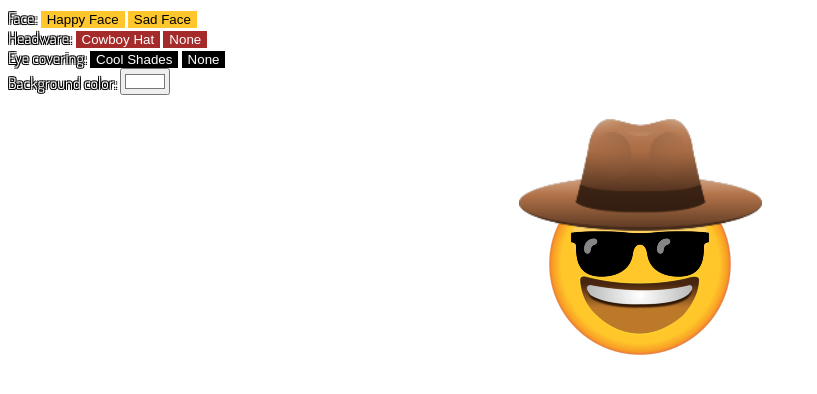
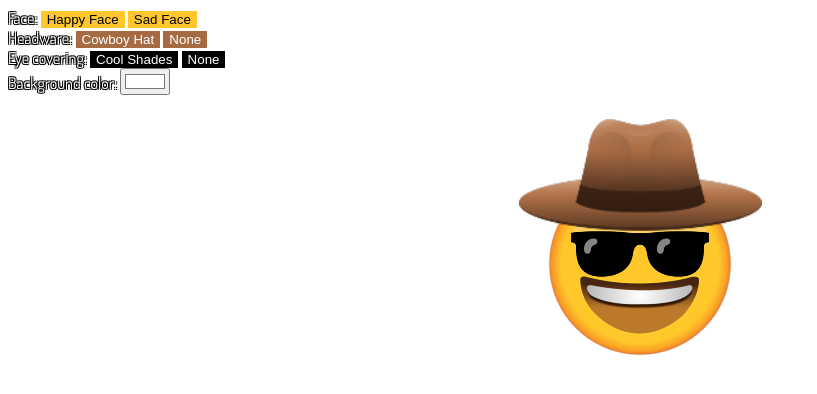
Before and after one commit to bobjoerules/Emojisite, a plain HTML site: page index.html in a window 1280 px wide. Shown: the whole page, without its empty margins (0-817 px from the left). Drawn offline with Linux system fonts and the light colour scheme.

Commit message:
Update style.css

```diff
--- a/style.css
+++ b/style.css
@@ -18,7 +18,7 @@ text-shadow:
         cursor: pointer;
       }
       .hatbutton {
-        background-color: brown;
+        background-color: #a76b44;
         border: none;
         color: white;
         text-align: center;
```
